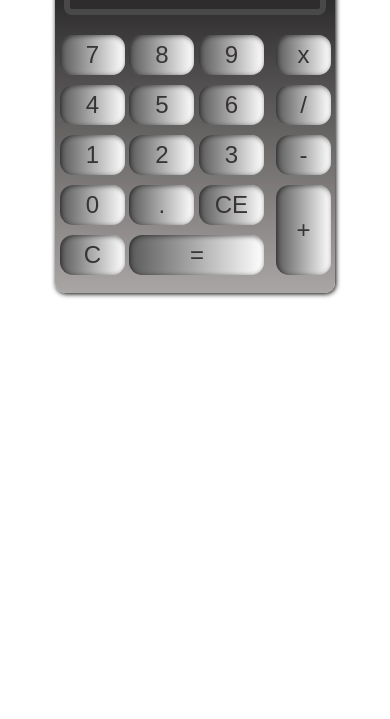
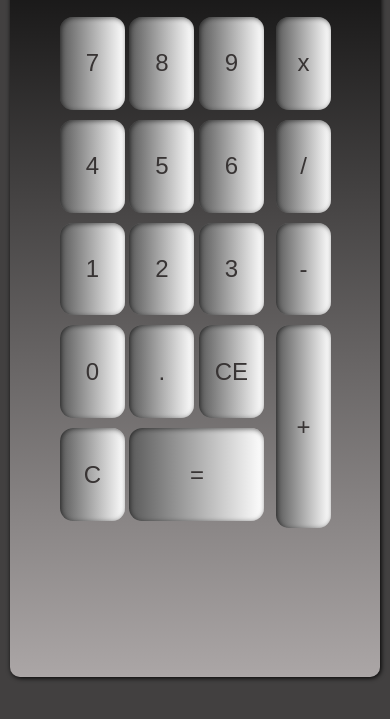
Before and after one commit to dayane-pa/calculadora, a plain HTML site: page index.html in a window 390 px wide. Shown: the part 145-864 px from the top of the page. Drawn offline with Linux system fonts and the light colour scheme.

Commit message:
Adaptado calculadora para mobile

```diff
--- a/index.html
+++ b/index.html
@@ -6,7 +6,7 @@
     <meta name="viewport" content="width=device-width, initial-scale=1.0">
     <title>Calculadora</title>
     <link rel="stylesheet" href="style.css">
-    lin
+
 
 </head>
 <body>
--- a/style.css
+++ b/style.css
@@ -1,15 +1,22 @@
 @charset "UTF-8";
+
+@media screen and (max-width: 768px) {
+
 
 *{
     margin: 0;
     padding: 0;
     font-family: Arial, Helvetica, sans-serif;
 }
+ body{
+    background-color: rgb(66, 64, 64);
+    height: 100vh;
+ }
 
 section {
     background-image: linear-gradient(to bottom, black, rgb(171, 166, 166));
-    width: 280px;
-    height: 400px;
+    width: 95vw;
+    height: 95%;
     margin: auto;
     margin-top: 20px;
     border-radius: 10px;
@@ -68,7 +75,7 @@ section #valores{
     position: relative;
     margin: auto;
     max-width: 270px;
-    height: 270px;
+    height: 70%;
 }
 section #valores button{
     border: none;
@@ -77,6 +84,8 @@ section #valores button{
     border-radius: 13px;
     background-image: linear-gradient(to right, rgba(0, 0, 0, 0.623), white);
     color: rgb(56, 52, 52);
+    height: 11vh;
+    margin-bottom: 10px;
 }
 
 section #numeros{
@@ -84,27 +93,16 @@ section #numeros{
     height: 270px;
 }
 section #numeros button{
-    margin-bottom: 10px;
     width: 65px;
-    height: 40px;
 }
 section #numeros #igual{
     width: 135px;
 
 }
-section #numeros #igual:active{
-   height: 39px;
-
-}
 section #valores button:active {
     box-shadow:inset 2px 2px 10px black;
     font-size: 23px;
-    height: 37px;
-}
-section #simbolos button:active {
-    box-shadow:inset 2px 2px 10px black;
-    font-size: 23px;
-    height: 40px;
+    height: 62px;
 }
 
 section #simbolos{
@@ -116,11 +114,15 @@ section #simbolos{
 }
 section #simbolos button{
     width: 55px;
-    height: 40px;
+}
+section #simbolos button:active {
+    height: 65px;
+}
+
+section #simbolos #mais{
+    width: 55px;
+    height: 24vh;
     margin-bottom: 10px;
 }
-section #simbolos #mais{
-    width: 55px;
-    height: 90px;
-    margin-bottom: 10px;
+
 }
```
